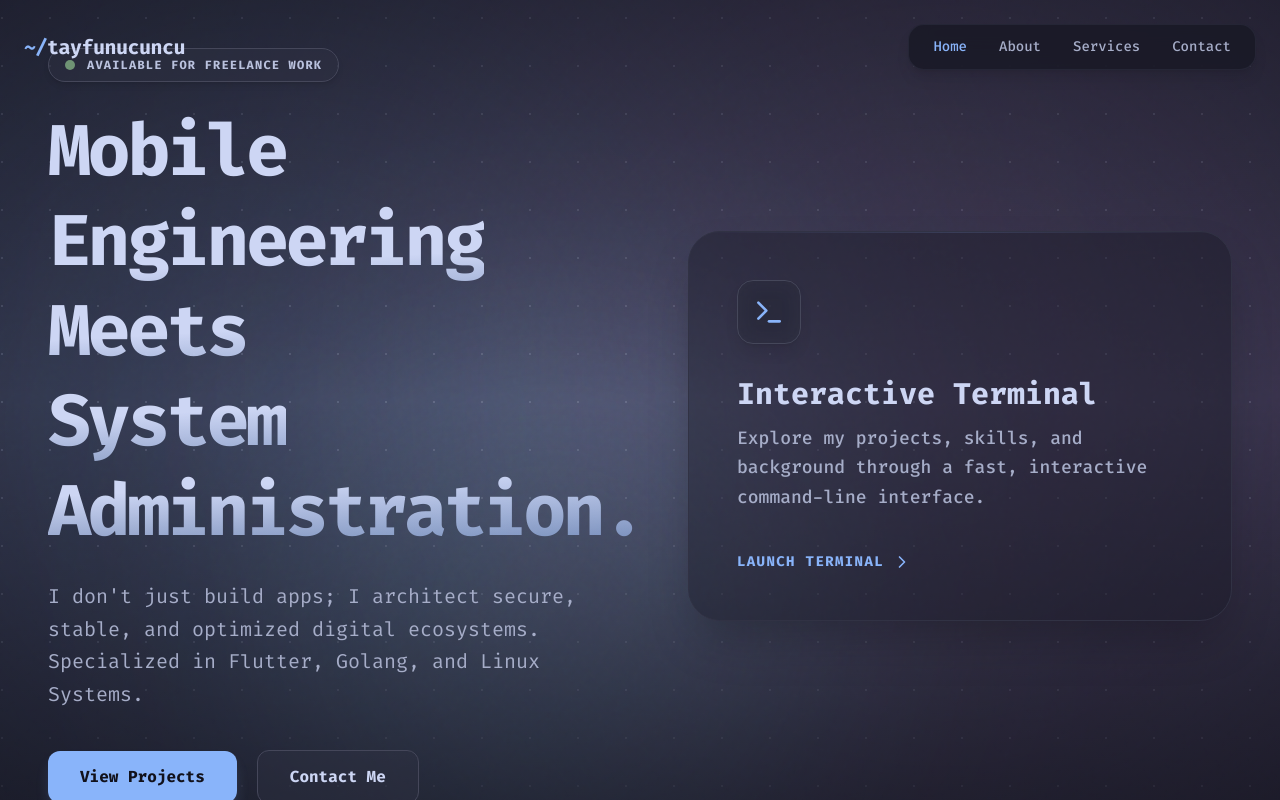
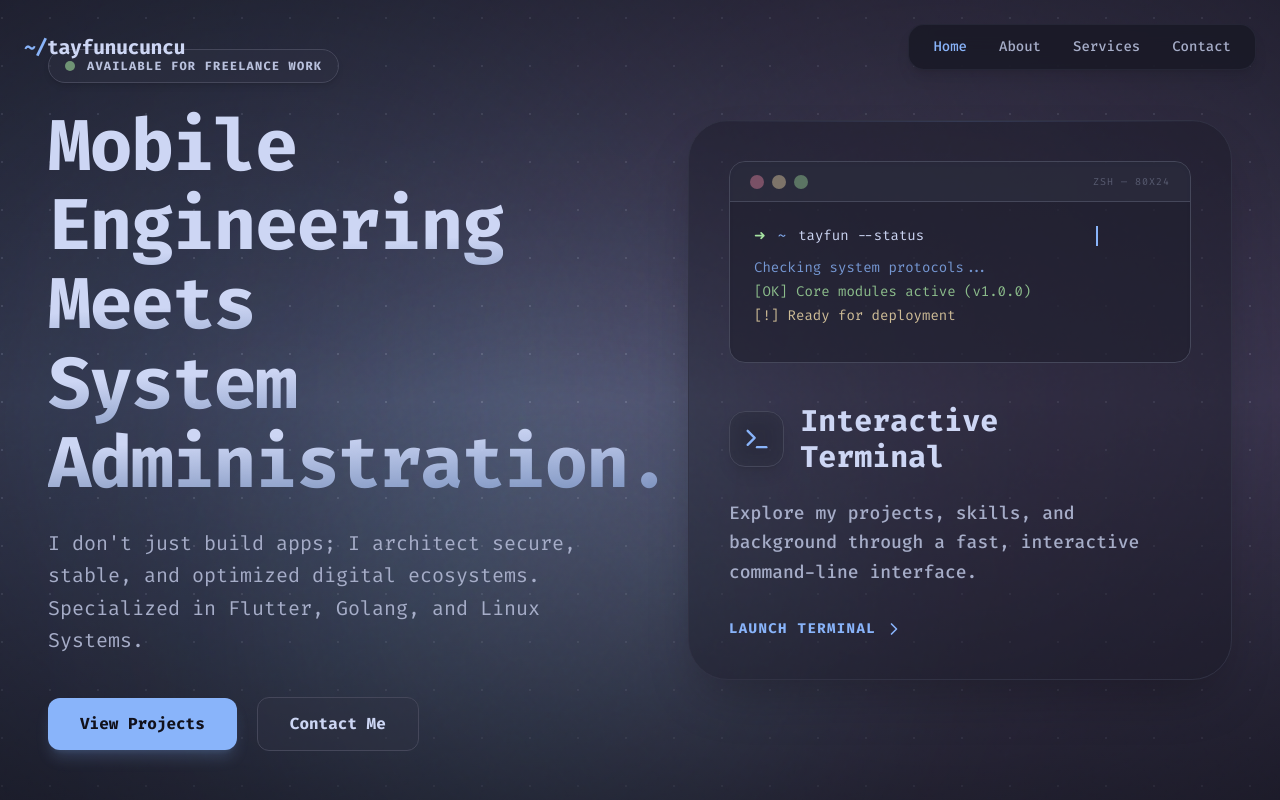
Before and after one commit to Tylefnx/portfolio-react, a Next.js app: page /en in a window 1280 px wide. Built offline with nearby package versions, Linux system fonts and the light colour scheme.

Commit message:
style(react): standardize header typography (font-size and tracking) across all sections

```diff
--- a/src/features/about/AboutSection.tsx
+++ b/src/features/about/AboutSection.tsx
@@ -48,7 +48,7 @@ export default function AboutSection() {
             <div className="w-12 h-12 rounded-2xl bg-peach/10 border border-peach/20 flex items-center justify-center">
               <User className="w-6 h-6 text-peach" />
             </div>
-            <h2 className="text-3xl lg:text-5xl font-black tracking-tight">
+            <h2 className="text-3xl lg:text-6xl font-black tracking-tighter">
               <span className="bg-clip-text text-transparent bg-gradient-to-r from-teal via-emerald to-green">
                 {t("header.title")}
               </span>
--- a/src/features/home/HomeSection.tsx
+++ b/src/features/home/HomeSection.tsx
@@ -24,7 +24,7 @@ export default function HomeSection() {
             </span>
           </div>
 
-          <h1 className="text-4xl lg:text-7xl font-black leading-tight tracking-tighter whitespace-pre-line">
+          <h1 className="text-4xl lg:text-7xl font-black leading-[1.1] tracking-tight whitespace-pre-line">
             <span className="bg-clip-text text-transparent bg-gradient-to-br from-text via-text to-blue/50">
               {t("heroTitle")}
             </span>
@@ -53,24 +53,70 @@ export default function HomeSection() {
           className="w-full z-10 relative group"
         >
           <Link href="/terminal" className="block outline-none">
-            <div className="bg-mantle/40 backdrop-blur-xl rounded-[2rem] border border-surface0 p-8 lg:p-12 relative overflow-hidden group hover:border-blue/50 transition-all duration-500 cursor-pointer shadow-2xl">
-              {/* Top ambient glow inside the card matching the solid background */}
+            <div className="bg-mantle/40 backdrop-blur-xl rounded-[2.5rem] border border-surface0 p-8 lg:p-10 relative overflow-hidden group hover:border-blue/50 transition-all duration-500 cursor-pointer shadow-2xl">
+              {/* Top ambient glow */}
               <div className="absolute top-0 inset-x-0 h-px bg-gradient-to-r from-transparent via-blue/30 to-transparent opacity-50" />
 
-              <div className="flex flex-col gap-8 relative z-10">
-                <div className="w-16 h-16 rounded-2xl bg-surface0/40 backdrop-blur-md border border-surface1 flex items-center justify-center group-hover:bg-blue/10 transition-colors duration-500 shadow-lg">
-                  <TerminalIcon className="w-8 h-8 text-blue" />
+              {/* Terminal Mockup Area */}
+              <div className="mb-10 rounded-2xl bg-base/60 border border-surface1 overflow-hidden shadow-inner group-hover:border-blue/30 transition-colors duration-500">
+                <div className="h-10 bg-surface0/50 border-b border-surface1 flex items-center justify-between px-5">
+                  <div className="flex gap-2">
+                    <div className="w-3.5 h-3.5 rounded-full bg-red/40" />
+                    <div className="w-3.5 h-3.5 rounded-full bg-yellow/40" />
+                    <div className="w-3.5 h-3.5 rounded-full bg-green/40" />
+                  </div>
+                  <div className="text-[10px] text-surface2 font-mono tracking-widest uppercase">
+                    zsh — 80x24
+                  </div>
+                </div>
+                <div className="p-6 font-mono text-sm space-y-3 min-h-[160px]">
+                  <div className="flex gap-3">
+                    <span className="text-green">➜</span>
+                    <span className="text-blue">~</span>
+                    <motion.span
+                      initial={{ width: "0" }}
+                      animate={{ width: "100%" }}
+                      transition={{
+                        duration: 2.5,
+                        repeat: Infinity,
+                        repeatType: "reverse",
+                        repeatDelay: 2,
+                        ease: "linear"
+                      }}
+                      className="inline-block overflow-hidden whitespace-nowrap border-r-2 border-blue"
+                    >
+                      tayfun --status
+                    </motion.span>
+                  </div>
+                  <motion.div
+                    initial={{ opacity: 0 }}
+                    animate={{ opacity: 1 }}
+                    transition={{ delay: 2.5, duration: 0.5, repeat: Infinity, repeatDelay: 4 }}
+                    className="text-subtext0 space-y-1"
+                  >
+                    <p className="text-blue/80">Checking system protocols...</p>
+                    <p className="text-green/80">[OK] Core modules active (v1.0.0)</p>
+                    <p className="text-yellow/80">[!] Ready for deployment</p>
+                  </motion.div>
+                </div>
               </div>
 
-                <div className="space-y-3">
-                  <h3 className="text-3xl font-bold text-text group-hover:text-blue transition-colors duration-500 flex items-center gap-3">
+              <div className="flex flex-col gap-6 relative z-10">
+                <div className="flex items-center gap-4">
+                  <div className="w-14 h-14 rounded-2xl bg-surface0/40 backdrop-blur-md border border-surface1 flex items-center justify-center group-hover:bg-blue/10 transition-all duration-500 shadow-lg">
+                    <TerminalIcon className="w-7 h-7 text-blue" />
+                  </div>
+                  <div className="space-y-1">
+                    <h3 className="text-2xl lg:text-3xl font-bold text-text group-hover:text-blue transition-colors duration-500 flex items-center gap-3">
                       Interactive Terminal
                       <Sparkles className="w-6 h-6 text-blue opacity-0 group-hover:opacity-100 transition-opacity duration-500" />
                     </h3>
+                  </div>
+                </div>
+
                 <p className="text-lg text-subtext0 leading-relaxed font-medium">
                   Explore my projects, skills, and background through a fast, interactive command-line interface.
                 </p>
-                </div>
 
                 <div className="flex items-center gap-2 text-blue font-bold text-sm tracking-widest uppercase mt-2 group-hover:translate-x-2 transition-transform duration-500">
                   Launch Terminal <ChevronRight className="w-5 h-5" />
--- a/src/features/services/ServicesSection.tsx
+++ b/src/features/services/ServicesSection.tsx
@@ -45,7 +45,7 @@ export default function ServicesSection() {
         className="max-w-6xl w-full mx-auto flex flex-col gap-16 z-10"
       >
         <motion.div variants={itemVariants} className="text-center">
-          <h2 className="text-3xl lg:text-5xl font-black tracking-tight flex items-center justify-center gap-4">
+          <h2 className="text-3xl lg:text-6xl font-black tracking-tighter flex items-center justify-center gap-4">
             <span className="w-16 h-1 rounded-full bg-gradient-to-r from-transparent to-sky/40" />
             <span className="bg-clip-text text-transparent bg-gradient-to-r from-sky via-blue to-lavender">
                {t("title")}
```
Lines whose indentation alone changed are shown as unchanged.
